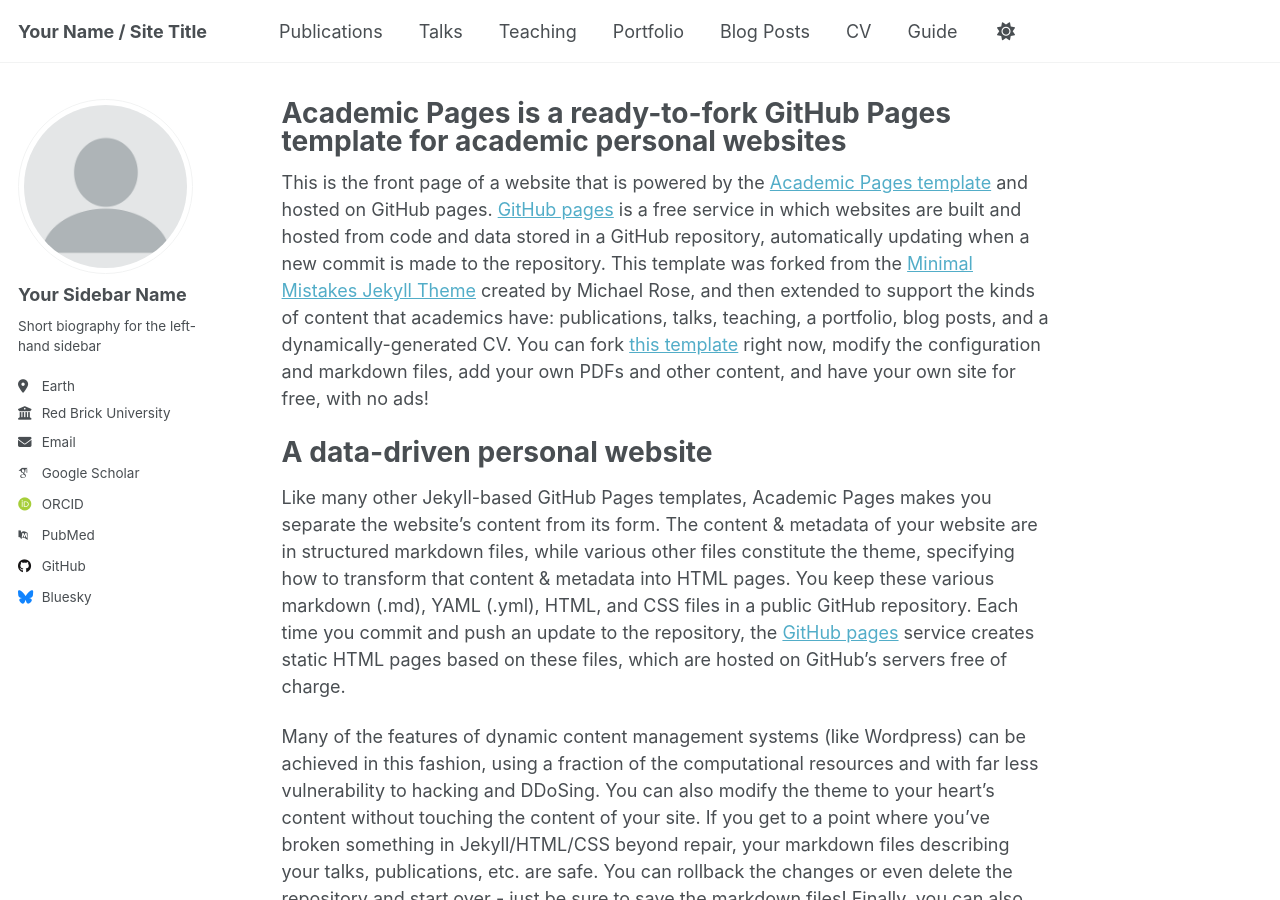
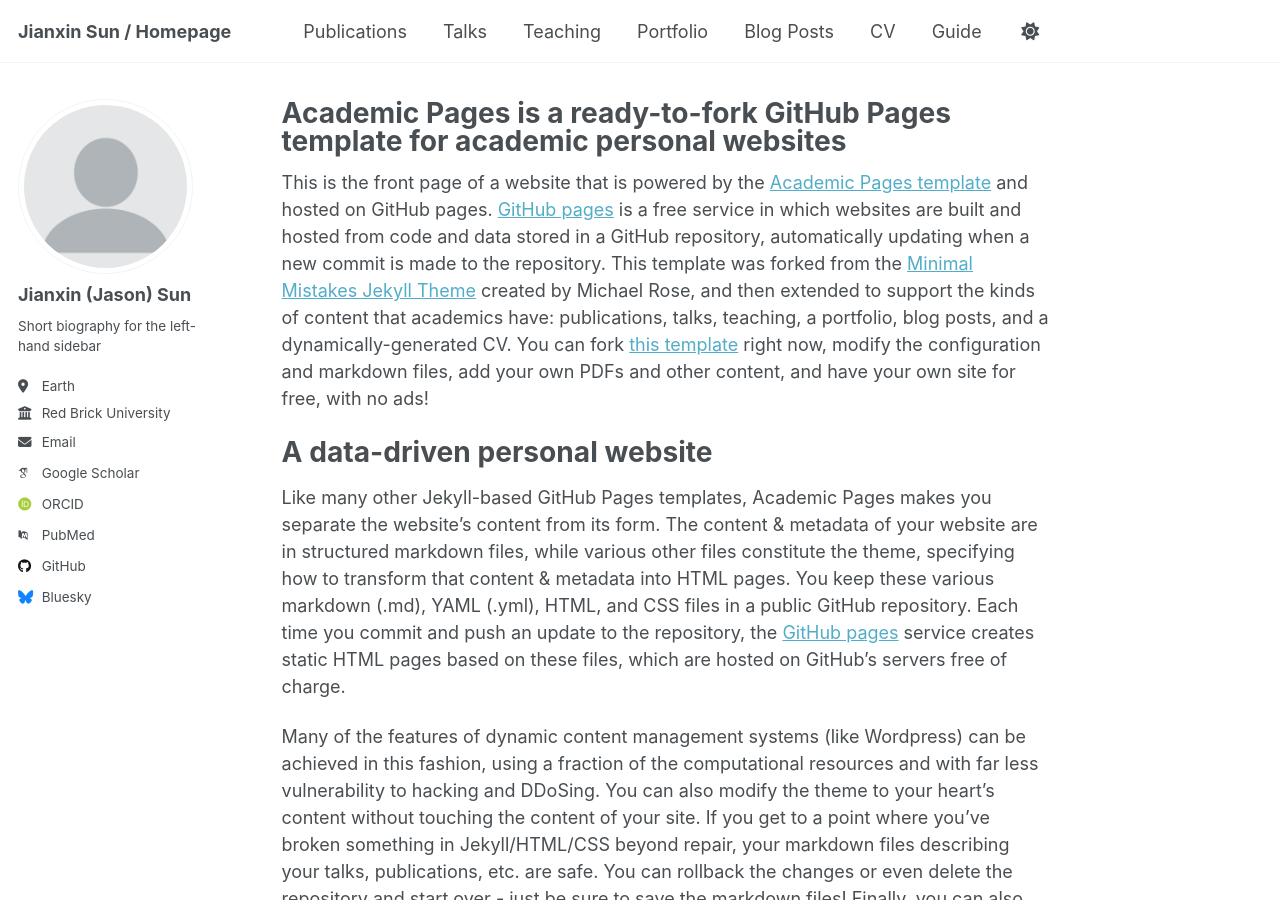
Before and after one commit to sunjianxin/sunjianxin.github.io, a Jekyll site: the page built from _pages/about.md, in a window 1280 px wide and 900 px high. Built offline with Jekyll 4.4.1, drawn with Linux system fonts in a browser that asks for light colours; some web fonts are replaced.

Commit message:
Update _config.yml

```diff
--- a/_config.yml
+++ b/_config.yml
@@ -9,7 +9,7 @@
 # Basic Site Settings
 locale                   : "en-US"
 site_theme               : "default"
-title                    : "Your Name / Site Title"
+title                    : "Jianxin Sun / Homepage"
 title_separator          : "-"
 name                     : &name "Your Name"
 description              : &description "personal description"
@@ -23,7 +23,7 @@
 author:
   # Biographic information
   avatar           : "profile.png"
-  name             : "Your Sidebar Name"
+  name             : "Jianxin (Jason) Sun"
   pronouns         : # example: "she/her"
   bio              : "Short biography for the left-hand sidebar"
   location         : "Earth"
```
